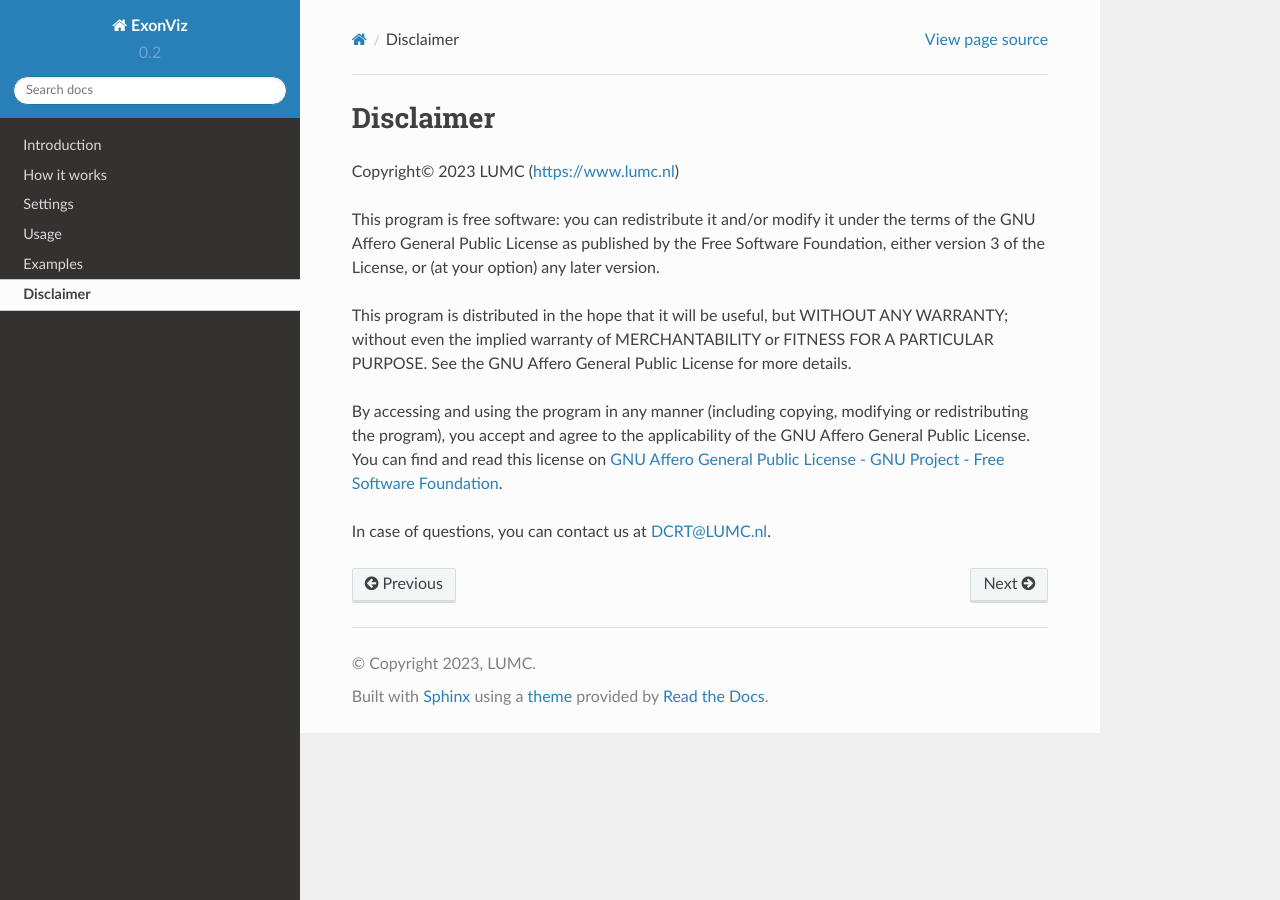
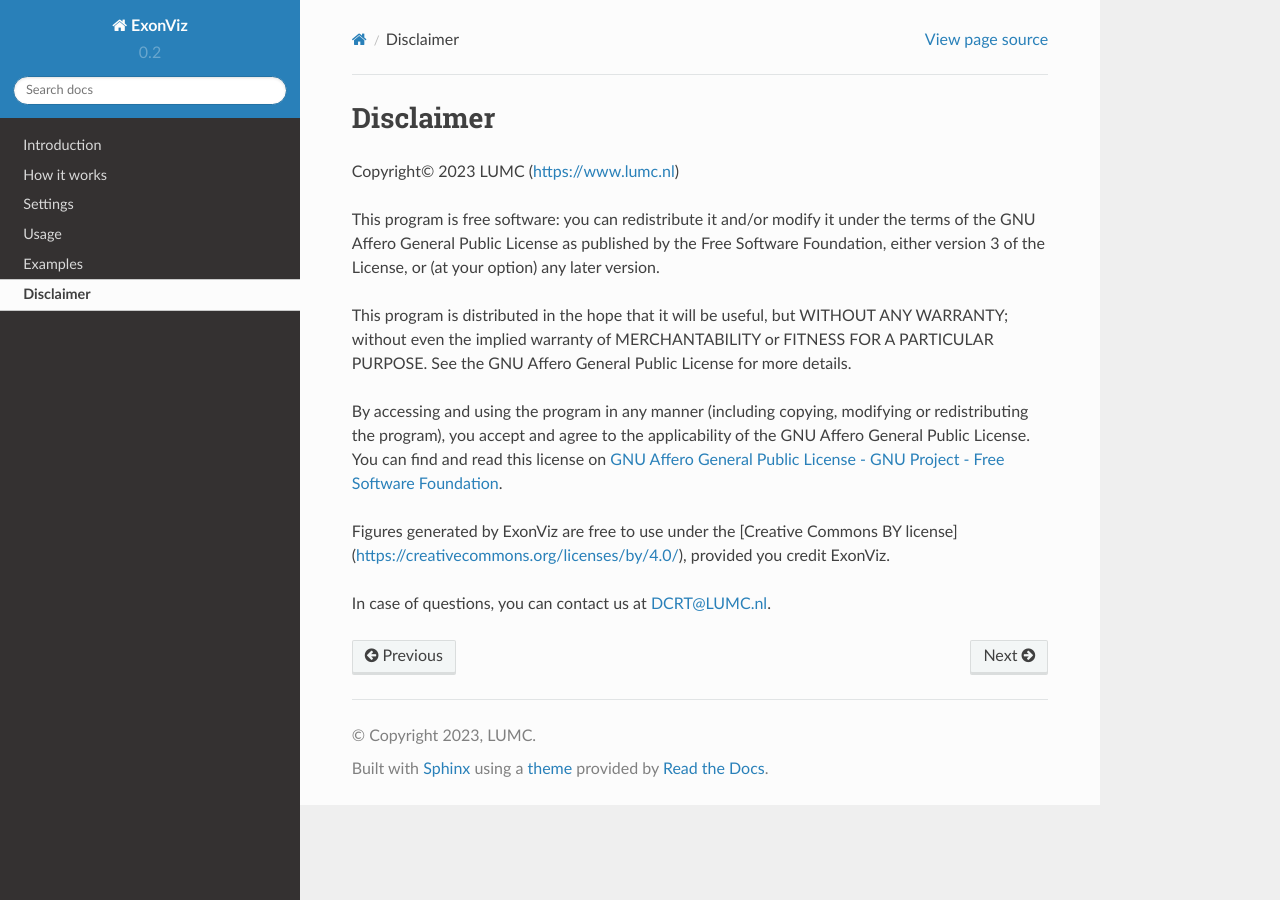
Before and after one commit to DCRT-LUMC/exonviz, a Sphinx documentation site: the page built from docs/source/disclaimer.rst, in a window 1280 px wide. Built offline with Sphinx 7.4.7 and the Read the Docs theme 2.0.0, drawn with Linux system fonts in a browser that asks for light colours.

Commit message:
Add CC-BY license to the disclaimer

```diff
--- a/docs/source/disclaimer.rst
+++ b/docs/source/disclaimer.rst
@@ -8,4 +8,6 @@ This program is distributed in the hope that it will be useful, but WITHOUT ANY
 
 By accessing and using the program in any manner (including copying, modifying  or redistributing the program), you accept and agree to the applicability of the GNU Affero General Public License. You can find and read this license on `GNU Affero General Public License - GNU Project - Free Software Foundation <https://www.gnu.org/licenses/agpl-3.0.en.html>`_.
 
+Figures generated by ExonViz are free to use under the [Creative Commons BY license](https://creativecommons.org/licenses/by/4.0/), provided you credit ExonViz.
+
 In case of questions, you can contact us at `DCRT@LUMC.nl <DCRT@LUMC.nl>`_.
```
